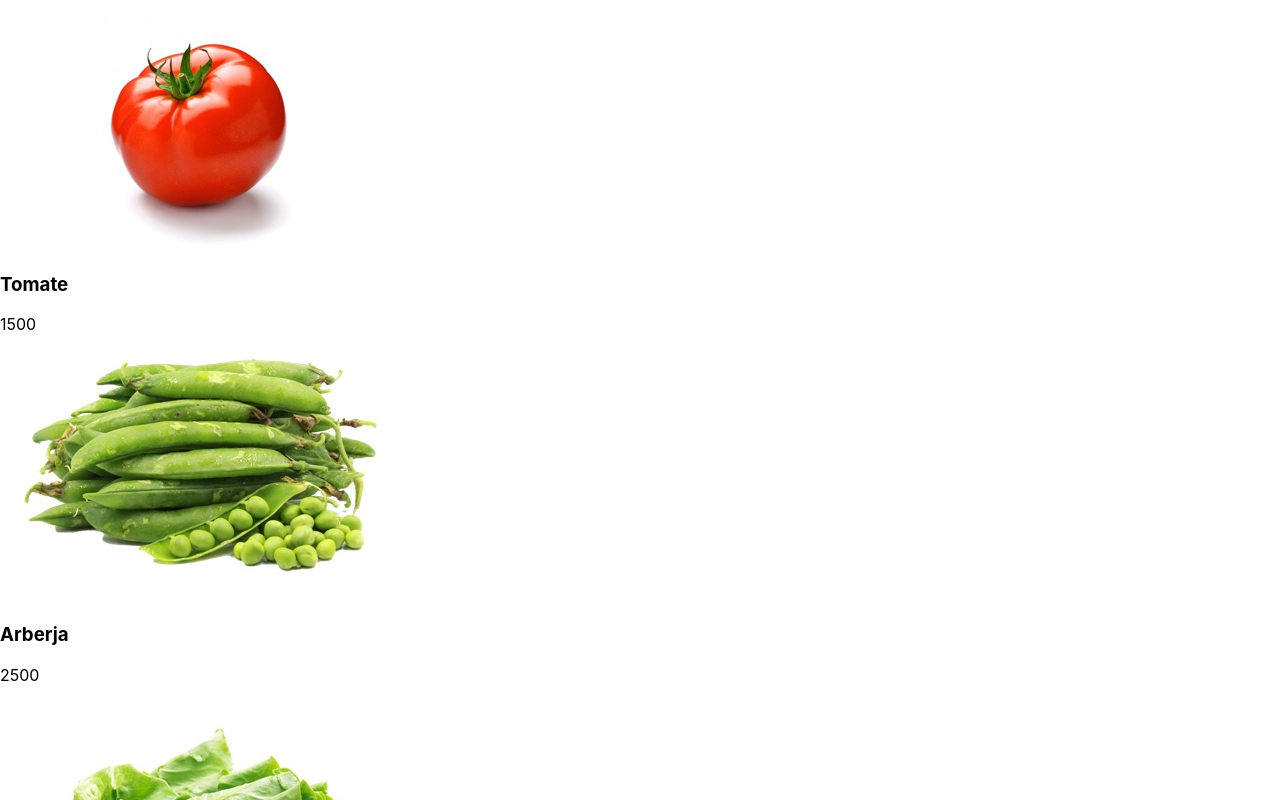
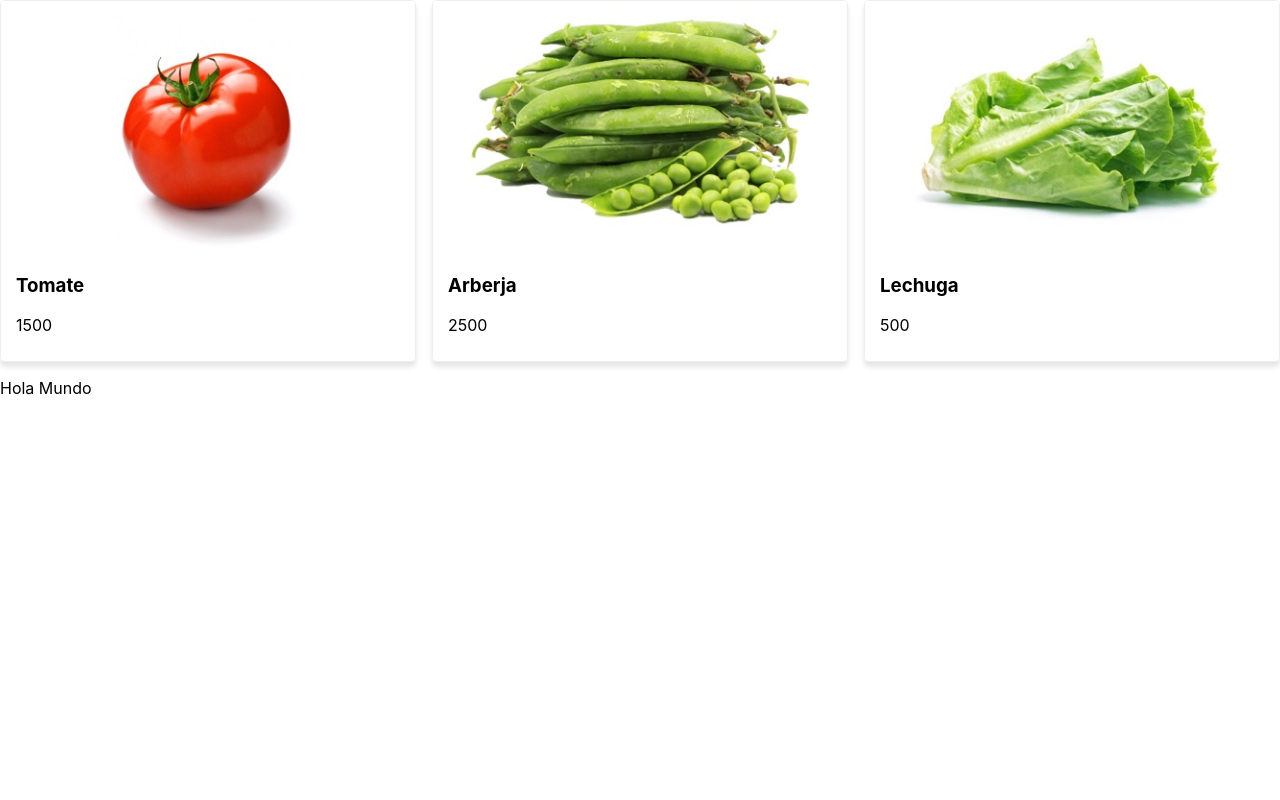
Before and after one commit to MedinaGitHub/carro-de-compra, a React (Create React App) app: page / in a window 1280 px wide. Shown: the top 800 px of the page. Built offline with nearby package versions, Linux system fonts and the light colour scheme.

Commit message:
lesson 43

```diff
--- a/src/components/Producto.js
+++ b/src/components/Producto.js
@@ -1,11 +1,25 @@
 import { Component } from 'react'
+
+const styles ={
+    producto:{
+        border: 'solid 1px #eee',
+        boxShadow: '0 5px 5px rgb(0,0,0,0.1)',
+        width: '30%',
+        padding: '10px 15px',
+        borderRadius: '5px',
+    },
+    img:{
+        width: '100%',
+    }
+
+}
 
 class Producto extends Component {
     render() {
         const { producto } = this.props
         return (
-            <div>
-                <img alt={producto.name} src={producto.img} />
+            <div style={styles.producto}>
+                <img style={styles.img} alt={producto.name} src={producto.img} />
                 <h3>{producto.name}</h3>
                 <p>{producto.price}</p>
             </div>
--- a/src/components/Productos.js
+++ b/src/components/Productos.js
@@ -1,11 +1,18 @@
 import { Component } from 'react'
 import Producto from './Producto'
+
+const styles = {
+    productos:{
+        display: 'flex',
+        flexDirection: 'row',
+        justifyContent: 'space-between',
+    }}
 
 class Productos extends Component {
     render() {
         const { productos, agregarAlCarro } = this.props
         return (
-            <div>
+            <div style={styles.productos}>
                 {productos.map(producto =>
                     <Producto
                         agregarAlCarro={agregarAlCarro}
```
